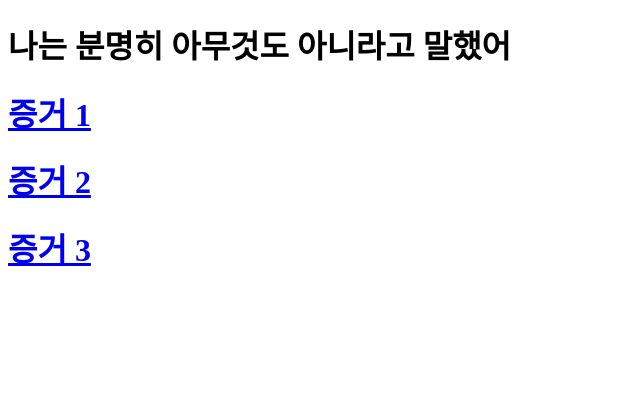
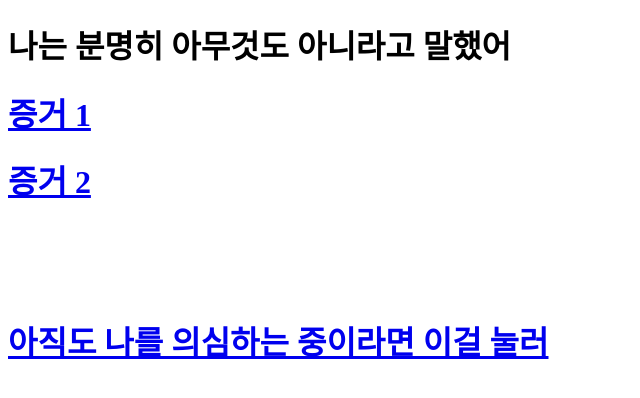
Before and after one commit to godgi/godgi.github.io, a plain HTML site: page index.html in a window 1280 px wide. Shown: the whole page, without its empty margins (0-640 px from the left). Drawn offline with Linux system fonts and the light colour scheme.

Commit message:
Update index.html

```diff
--- a/index.html
+++ b/index.html
@@ -10,6 +10,7 @@
     <h1> 나는 분명히 아무것도 아니라고 말했어 </h1>
     <a href="1.html"><h1>증거 1</h1></a>
     <a href="2.html"><h1>증거 2</h1> </a>
-    <a href="3.html"><h1>증거 3</h1></a>
+    <br><br><br><br>
+    <a href="3.html"><h1>아직도 나를 의심하는 중이라면 이걸 눌러</h1></a>
 </body>
 </html>
```
